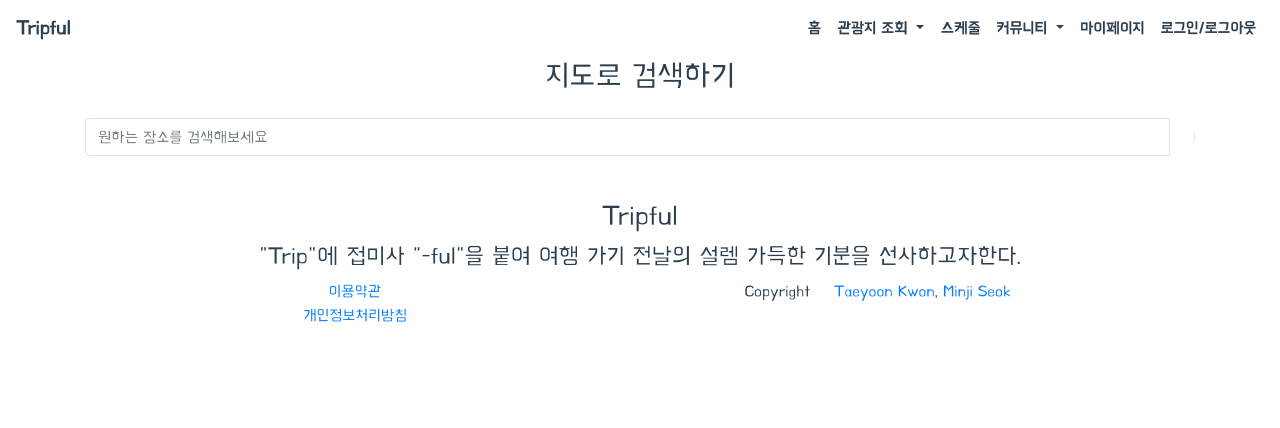
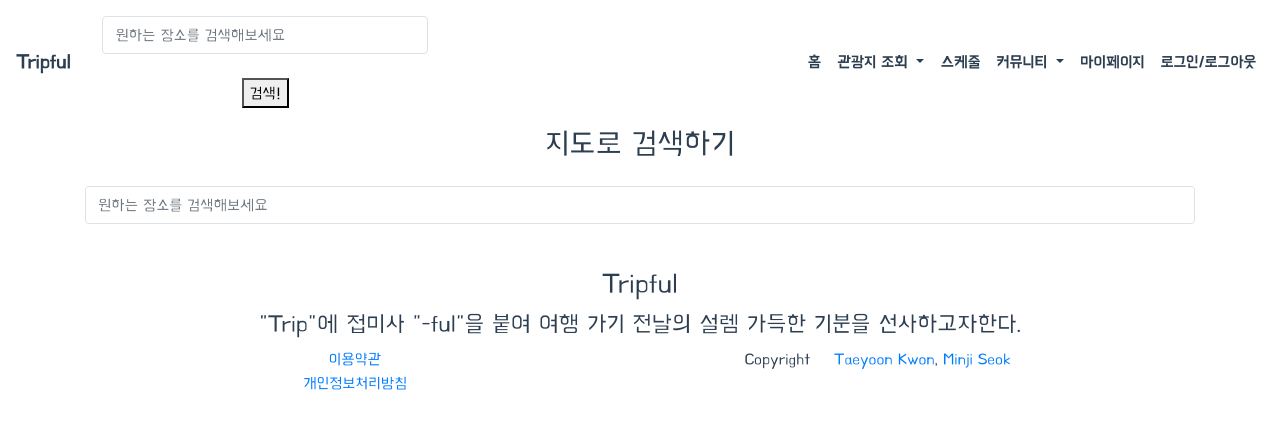
Before and after one commit to mjseok/Tripful, a Vue app in the folder FE/: page /map in a window 1280 px wide. Shown: the top 428 px of the page. Built offline with nearby package versions, Linux system fonts and the light colour scheme.

Commit message:
[FE] : [FEAT] 지도 검색 Component 분리

```diff
--- /dev/null
+++ b/FE/src/components/common/AppInput.vue
@@ -0,0 +1,36 @@
+<template>
+  <div class="input-group mb-4" style="align-items: center">
+    <input
+      class="form-control border rounded-5"
+      name="keyword"
+      type="search"
+      placeholder="원하는 장소를 검색해보세요"
+      id="map-search"
+      v-model="data"
+      @change="search"
+    />
+  </div>
+</template>
+
+<script>
+import { mapActions, mapMutations } from "vuex";
+
+const mapStore = "mapStore";
+export default {
+  name: "MapSearch",
+  data() {
+    return {
+      data: "",
+    };
+  },
+  methods: {
+    ...mapActions(mapStore, ["searchKeyword"]),
+    ...mapMutations(mapStore, ["CLEAR_KEYWORD"]),
+    search() {
+      this.searchKeyword(this.data);
+    },
+  },
+};
+</script>
+
+<style></style>
--- a/FE/src/components/spot/MapSearch.vue
+++ b/FE/src/components/spot/MapSearch.vue
@@ -2,16 +2,16 @@
   <div>
     <div class="container contents">
       <h2 class="mb-4">지도로 검색하기</h2>
-
-      <div class="input-group mb-4" style="align-items: center">
+      <app-input></app-input>
+      <!-- <div class="input-group mb-4" style="align-items: center">
         <input
           class="form-control border rounded-5"
           name="keyword"
           type="search"
-          value=""
           placeholder="원하는 장소를 검색해보세요"
           id="map-search"
-          onchange="sendValue()"
+          v-model="data"
+          @change="search"
         />
         <span class="input-group-append">
           <button
@@ -22,14 +22,33 @@
             <i class="fa fa-search"></i>
           </button>
         </span>
-      </div>
+      </div> -->
     </div>
   </div>
 </template>
 
 <script>
+// import { mapActions, mapMutations } from "vuex";
+import AppInput from "@/components/common/AppInput";
+
+// const mapStore = "mapStore";
 export default {
   name: "MapSearch",
+  components: {
+    AppInput,
+  },
+  // data() {
+  //   return {
+  //     data: "",
+  //   };
+  // },
+  // methods: {
+  //   ...mapActions(mapStore, ["searchKeyword"]),
+  //   ...mapMutations(mapStore, ["CLEAR_KEYWORD"]),
+  //   search() {
+  //     this.searchKeyword(this.data);
+  //   },
+  // },
 };
 </script>
 
--- a/FE/src/layout/TheNavBar.vue
+++ b/FE/src/layout/TheNavBar.vue
@@ -9,7 +9,12 @@
       <b-navbar-brand href="#">
         <router-link to="/">Tripful</router-link>
       </b-navbar-brand>
-
+      <b-nav-item href="#">
+        <app-input></app-input>
+        <router-link :to="{ name: 'map' }" class="link">
+          <button>검색!</button>
+        </router-link>
+      </b-nav-item>
       <b-navbar-toggle target="nav-collapse">햄버거</b-navbar-toggle>
 
       <b-collapse id="nav-collapse" is-nav>
@@ -21,9 +26,7 @@
           <b-nav-item-dropdown right>
             <template #button-content> 관광지 조회 </template>
             <b-nav-item href="#">
-              <router-link :to="{ name: 'spot' }" class="link"
-                >지역별조회</router-link
-              >
+              <router-link :to="{ name: 'spot' }" class="link">지역별조회</router-link>
             </b-nav-item>
             <b-nav-item href="#"
               ><router-link :to="{ name: 'map' }" class="link">
@@ -33,17 +36,13 @@
           </b-nav-item-dropdown>
 
           <b-nav-item href="#"
-            ><router-link :to="{ name: 'schedule' }" class="link"
-              >스케줄</router-link
-            ></b-nav-item
+            ><router-link :to="{ name: 'schedule' }" class="link">스케줄</router-link></b-nav-item
           >
 
           <b-nav-item-dropdown right>
             <template #button-content> 커뮤니티 </template>
             <b-nav-item href="#"
-              ><router-link :to="{ name: 'test1' }" class="link"
-                >test1
-              </router-link></b-nav-item
+              ><router-link :to="{ name: 'test1' }" class="link">test1 </router-link></b-nav-item
             >
             <b-nav-item href="#"
               ><router-link :to="{ name: 'test2' }" class="link"
@@ -53,16 +52,12 @@
           </b-nav-item-dropdown>
 
           <b-nav-item href="#">
-            <router-link :to="{ name: 'mypage' }" class="link">
-              마이페이지
-            </router-link>
+            <router-link :to="{ name: 'mypage' }" class="link"> 마이페이지 </router-link>
           </b-nav-item>
 
           <b-nav-item href="#">
             <!-- v-if="userInfo" -->
-            <router-link :to="{ name: 'login' }" class="link">
-              로그인/로그아웃
-            </router-link>
+            <router-link :to="{ name: 'login' }" class="link"> 로그인/로그아웃 </router-link>
           </b-nav-item>
         </b-navbar-nav>
       </b-collapse>
@@ -71,8 +66,12 @@
 </template>
 
 <script>
+import AppInput from "@/components/common/AppInput";
 export default {
   name: "TheNavBar",
+  components: {
+    AppInput,
+  },
 };
 </script>
 
```
